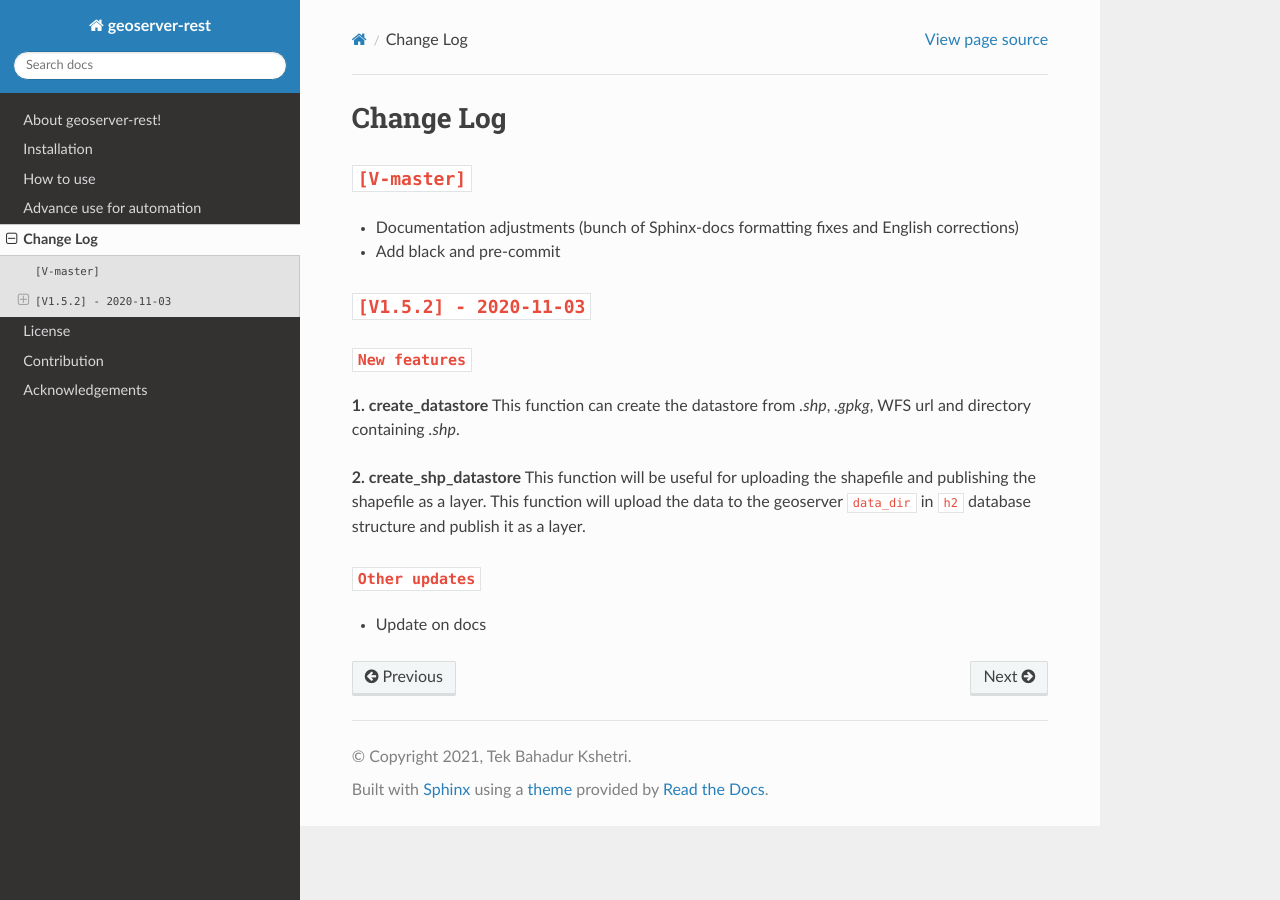
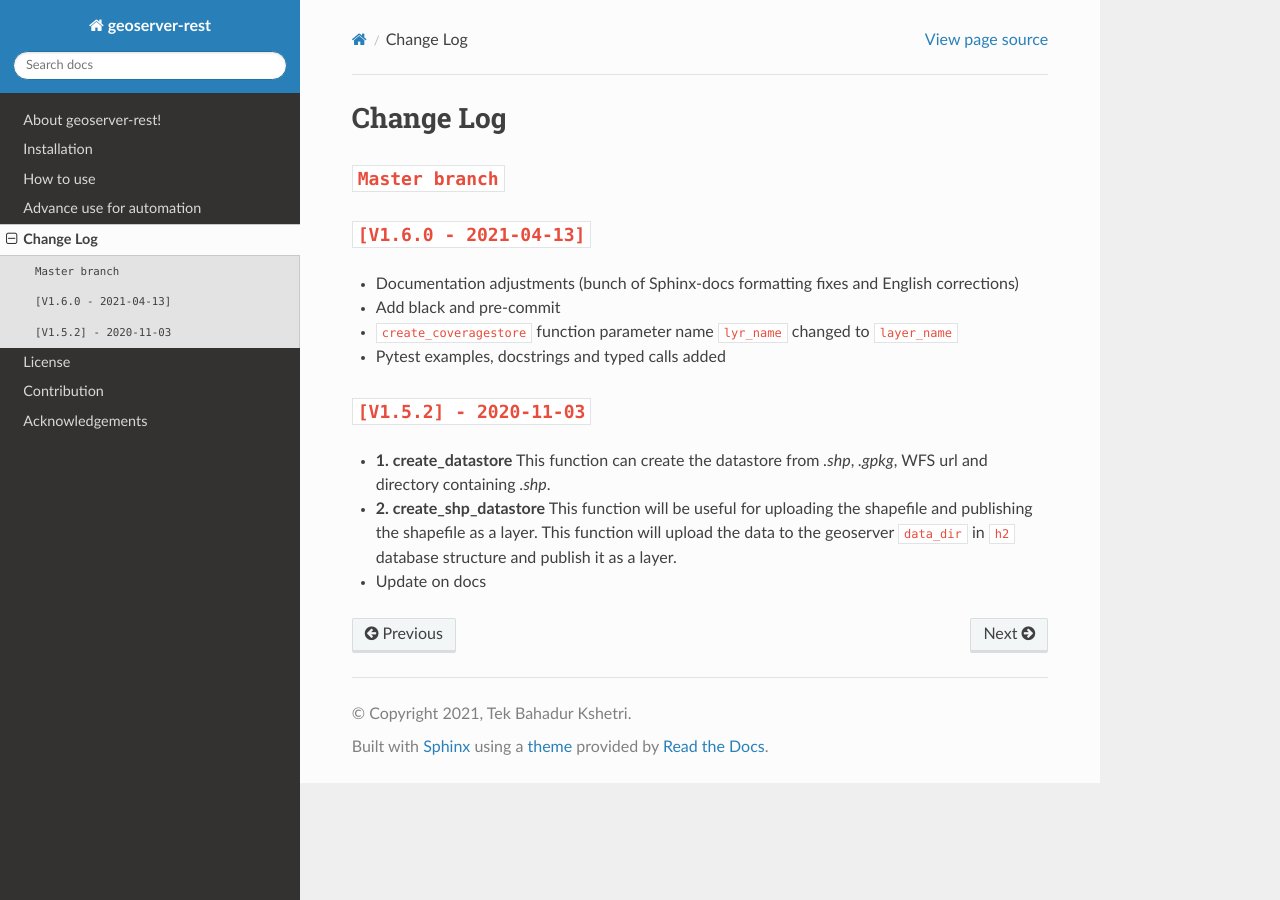
Before and after one commit to gicait/geoserver-rest, a Sphinx documentation site: the page built from docs/source/change_log.rst, in a window 1280 px wide. Built offline with Sphinx 7.4.7 and the Read the Docs theme 2.0.0, drawn with Linux system fonts in a browser that asks for light colours.

Commit message:
v1.6.0 :bookmark:

```diff
--- a/docs/source/change_log.rst
+++ b/docs/source/change_log.rst
@@ -1,25 +1,22 @@
 Change Log
 =============
 
-``[V-master]``
-^^^^^^^^^^^^^^^
+``Master branch``
+^^^^^^^^^^^^^^^^^
+
+
+``[V1.6.0 - 2021-04-13]``
+^^^^^^^^^^^^^^^^^^^^^^^^
 
 * Documentation adjustments (bunch of Sphinx-docs formatting fixes and English corrections)
 * Add black and pre-commit
+* ``create_coveragestore`` function parameter name ``lyr_name`` changed to ``layer_name``
+* Pytest examples, docstrings and typed calls added
 
 
 ``[V1.5.2] - 2020-11-03``
-^^^^^^^^^^^^^^^^^^^^^^^^^^^
+^^^^^^^^^^^^^^^^^^^^^^^^^
 
-``New features``
------------------
-
-**1. create_datastore** This function can create the datastore from `.shp`, `.gpkg`, WFS url and directory containing `.shp`.
-
-**2. create_shp_datastore** This function will be useful for uploading the shapefile and publishing the shapefile as a layer. This function will upload the data to the geoserver ``data_dir`` in ``h2`` database structure and publish it as a layer.
-
-
-``Other updates``
-------------------
-
+* **1. create_datastore** This function can create the datastore from `.shp`, `.gpkg`, WFS url and directory containing `.shp`.
+* **2. create_shp_datastore** This function will be useful for uploading the shapefile and publishing the shapefile as a layer. This function will upload the data to the geoserver ``data_dir`` in ``h2`` database structure and publish it as a layer.
 * Update on docs
--- a/geo/__version__.py
+++ b/geo/__version__.py
@@ -6,4 +6,4 @@
 
 __author__ = "Tek Kshetri"
 __email__ = "iamtekson@gmail.com"
-__version__ = "1.5.7"
+__version__ = "1.6.0"
```
